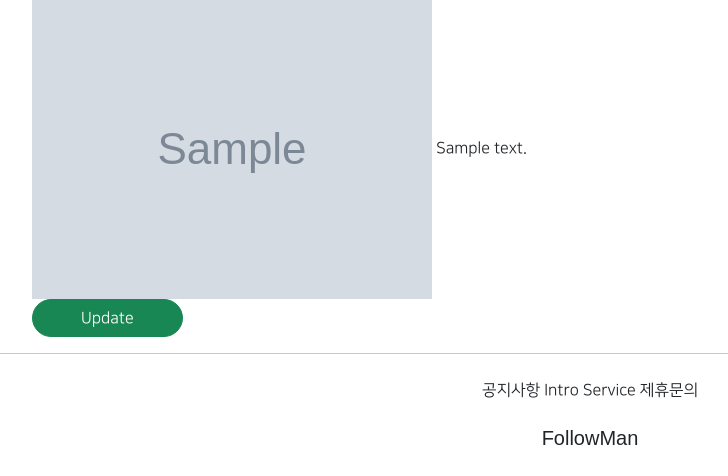
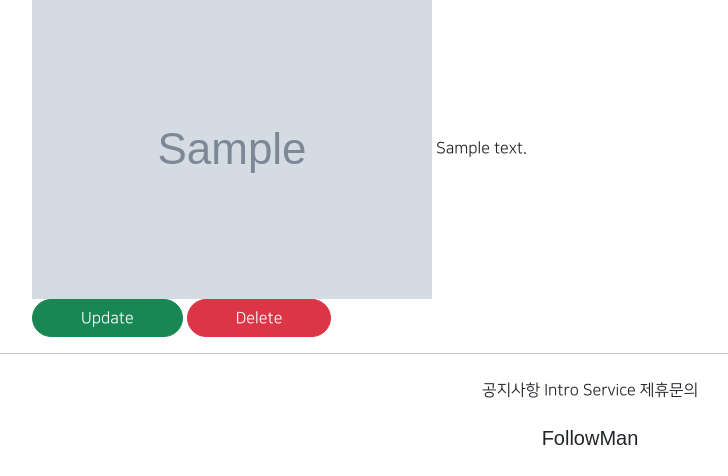
Before and after one commit to likeMinion/likeminion, a Django app: page /articles/detail/1 in a window 1280 px wide. Shown: the part 324-800 px from the top of the page, without its empty margins (50-778 px from the left). Run offline with Django 3.2, Linux system fonts and the light colour scheme; tables that the repository leaves empty hold one stand-in row (values such as "Sample post"); grey boxes marked "Sample" are stand-in pictures; parts of the project's set-up code (start-up, migrations or seed data) failed here and were passed over; some libraries are stand-ins or nearby versions; some web fonts are replaced.

Commit message:
8월 3일-4

```diff
--- a/articleapp/templates/articleapp/detail.html
+++ b/articleapp/templates/articleapp/detail.html
@@ -17,6 +17,9 @@
                 <a href="{% url 'articleapp:update' pk=target_article.pk %}" class="btn btn-success rounded-pill px-5">
                     Update
                 </a>
+                <a href="{% url 'articleapp:delete' pk=target_article.pk %}" class="btn btn-danger rounded-pill px-5">
+                    Delete
+                </a>
             </div>
         </div>
     </div>
--- a/articleapp/urls.py
+++ b/articleapp/urls.py
@@ -10,4 +10,5 @@ urlpatterns = [
     path('create/', ArticleCreateView.as_view(), name='create'),
     path('detail/<int:pk>', ArticleDetailView.as_view(), name='detail'),
     path('update/<int:pk>', ArticleUpdateView.as_view(), name='update'),
+    path('delete/<int:pk>', ArticleDetailView.as_view(), name='delete'),
 ]
--- a/articleapp/views.py
+++ b/articleapp/views.py
@@ -2,7 +2,7 @@ from django.shortcuts import render
 
 # Create your views here.
 from django.urls import reverse_lazy, reverse
-from django.views.generic import CreateView, DetailView, UpdateView
+from django.views.generic import CreateView, DetailView, UpdateView, DeleteView
 
 from articleapp.forms import ArticleCreationForm
 from articleapp.models import Article
@@ -32,3 +32,10 @@ class ArticleUpdateView(UpdateView):
 
     def get_success_url(self):
         return reverse('articleapp:detail', kwargs={'pk':self.object.pk})
+
+
+class ArticleDeleteView(DeleteView):
+    model = Article
+    context_object_name = 'target_article'
+    success_url = reverse_lazy('articleapp:list')
+    template_name = 'articleapp/delete.html'
```
Also changed, not shown: articleapp/templates/articleapp/delete.html (added, +21 -0 lines).
